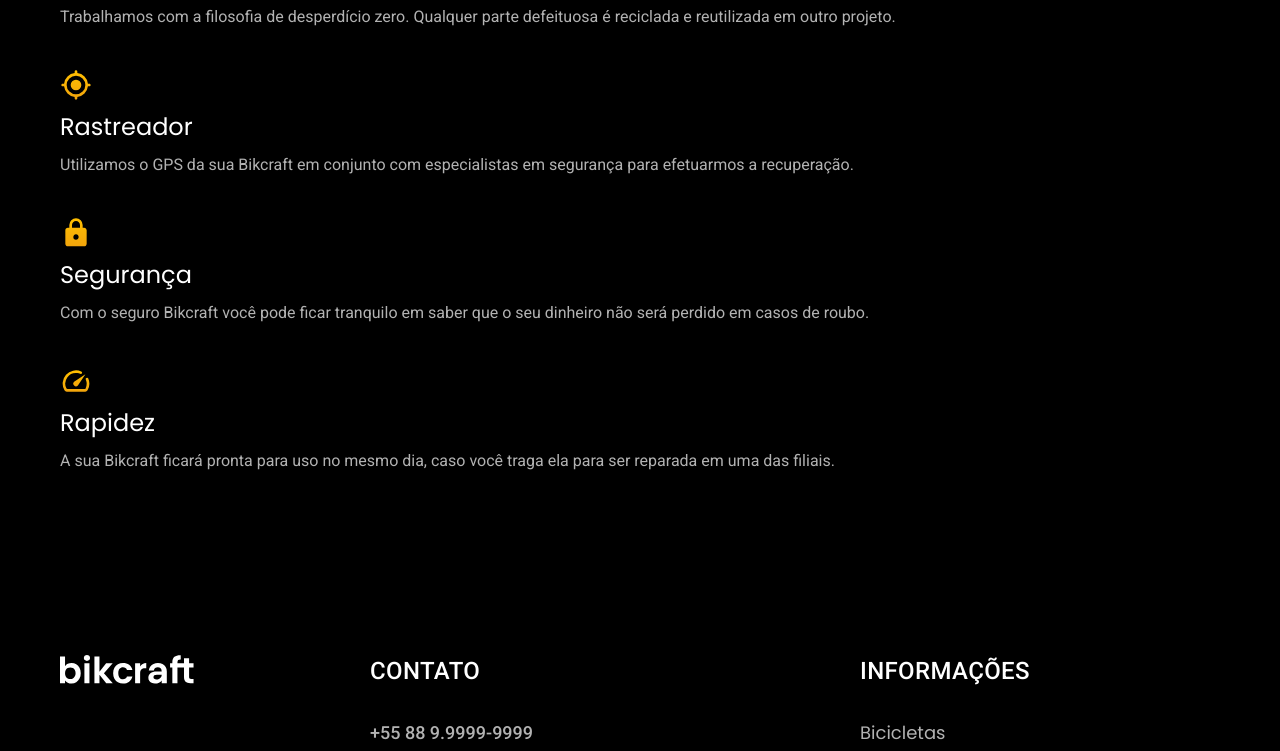
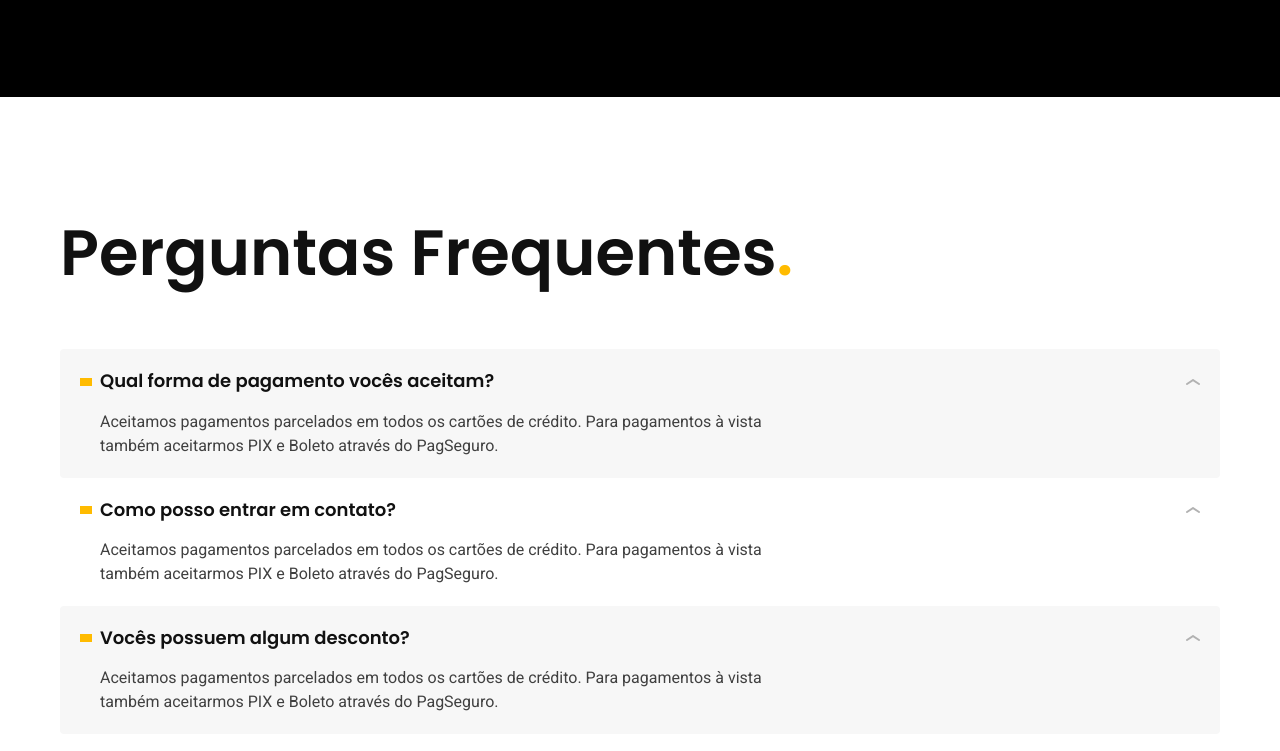
Before and after one commit to LuanMendesHs/bikcraft, a plain HTML site: page seguros.html in a window 1280 px wide. Shown: the part 1493-2244 px from the top of the page. Drawn offline with Linux system fonts and the light colour scheme.

Commit message:
Criando a parte de perguntas da pagina seguros e concluindo ela

```diff
--- a/css/global/global.css
+++ b/css/global/global.css
@@ -4,7 +4,7 @@ body {
     color: #111111;
 }
 
-h1, h2, h3, h4, ul, p, blockquote {
+h1, h2, h3, h4, ul, p, blockquote, dd {
     margin: 0px;
 }
 
--- a/css/seguros/perguntas.css
+++ b/css/seguros/perguntas.css
@@ -0,0 +1,62 @@
+.perguntas {
+    padding-bottom: 120px;
+    padding-top: 120px;
+}
+
+.perguntas h2 {
+    margin-bottom: 60px;
+}
+
+.perguntas dl > div {
+    padding: 20px;
+    border-radius: 4px;
+}
+
+.perguntas dl > div:nth-child(odd) {
+    background-color: var(--cor-1);
+}
+
+.perguntas dt {
+    display: grid;
+    grid-template-columns: auto 1fr auto;
+    align-items: center;
+    gap: 8px;
+    cursor: pointer;
+}
+
+.perguntas dt::before {
+    content: "";
+    display: inline-block;
+    width: 12px;
+    height: 8px;
+    background-color: var(--cor-p1);
+}
+
+.perguntas dt::after {
+    content: "";
+    display: inline-block;
+    width: 14px;
+    height: 6px;
+    background: url('../../img/icones/seta-abrir.svg');
+    transition: 0.3s;
+}
+
+.perguntas dt:hover::after {
+    transform: rotate(180deg);
+}
+
+.perguntas dd {
+    padding-left: 20px;
+    padding-top: 16px;
+    max-width: 80ch;
+}
+
+@media (max-width: 800px) {
+    .perguntas {
+        padding-top: 60px;
+        padding-bottom: 60px;
+    }
+    .perguntas h2 {
+        margin-bottom: 40px;
+    }
+}
--- a/css/seguros/vantagens.css
+++ b/css/seguros/vantagens.css
@@ -13,7 +13,7 @@
 
 .vantagens ul {
     display: grid;
-    grid-template-columns: repeat(auto-fit, minmax(280px), max-content);
+    grid-template-columns: repeat(auto-fit, minmax(280px, max-content));
     gap: 40px 80px;
 }
 
--- a/seguros.html
+++ b/seguros.html
@@ -113,6 +113,37 @@
         </div>
     </article>
 
+    <article class="perguntas container">
+        <h2 class="font-1-xxl">Perguntas Frequentes<span class="cor-p1">.</span></h2>
+
+        <dl>
+            <div>
+                <dt class="font-1-m-b">Qual forma de pagamento vocês aceitam?</dt>
+                <dd class="font-2-s cor-9">Aceitamos pagamentos parcelados em todos os cartões de crédito. Para pagamentos à vista também aceitarmos PIX e Boleto através do PagSeguro.</dd>
+            </div>
+            <div>
+                <dt class="font-1-m-b">Como posso entrar em contato?</dt>
+                <dd class="font-2-s cor-9">Aceitamos pagamentos parcelados em todos os cartões de crédito. Para pagamentos à vista também aceitarmos PIX e Boleto através do PagSeguro.</dd>
+            </div>
+            <div>
+                <dt class="font-1-m-b">Vocês possuem algum desconto?</dt>
+                <dd class="font-2-s cor-9">Aceitamos pagamentos parcelados em todos os cartões de crédito. Para pagamentos à vista também aceitarmos PIX e Boleto através do PagSeguro.</dd>
+            </div>
+            <div>
+                <dt class="font-1-m-b">Qual a garantia que possuo?</dt>
+                <dd class="font-2-s cor-9">Aceitamos pagamentos parcelados em todos os cartões de crédito. Para pagamentos à vista também aceitarmos PIX e Boleto através do PagSeguro.</dd>
+            </div>
+            <div>
+                <dt class="font-1-m-b">Posso parcelar no boleto?</dt>
+                <dd class="font-2-s cor-9">Aceitamos pagamentos parcelados em todos os cartões de crédito. Para pagamentos à vista também aceitarmos PIX e Boleto através do PagSeguro.</dd>
+            </div>
+            <div>
+                <dt class="font-1-m-b">Quantas trocas posso fazer ao ano?</dt>
+                <dd class="font-2-s cor-9">Aceitamos pagamentos parcelados em todos os cartões de crédito. Para pagamentos à vista também aceitarmos PIX e Boleto através do PagSeguro.</dd>
+            </div>
+        </dl>
+    </article>
+
     <footer class="footer-bg">
         <div class="footer container">
             <img src="./img/bikcraft.svg" alt="bikcraft">
```
